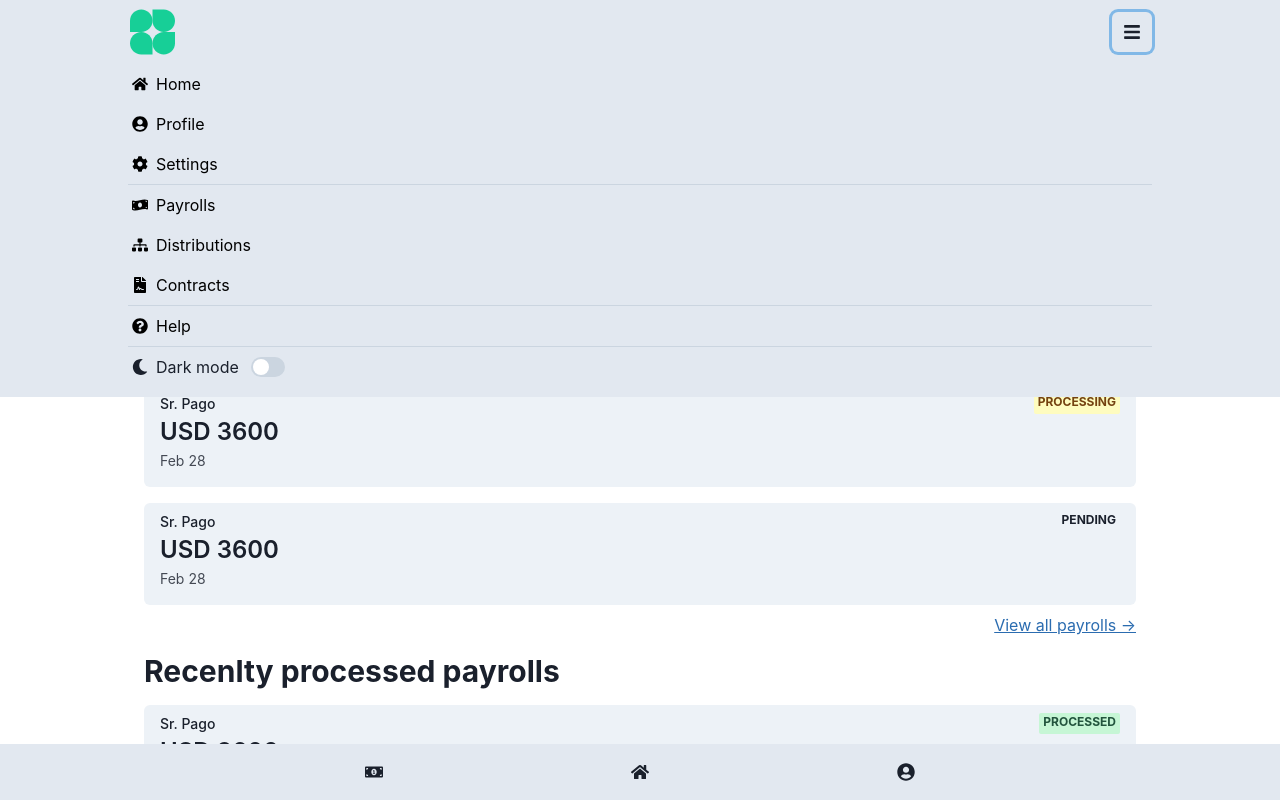
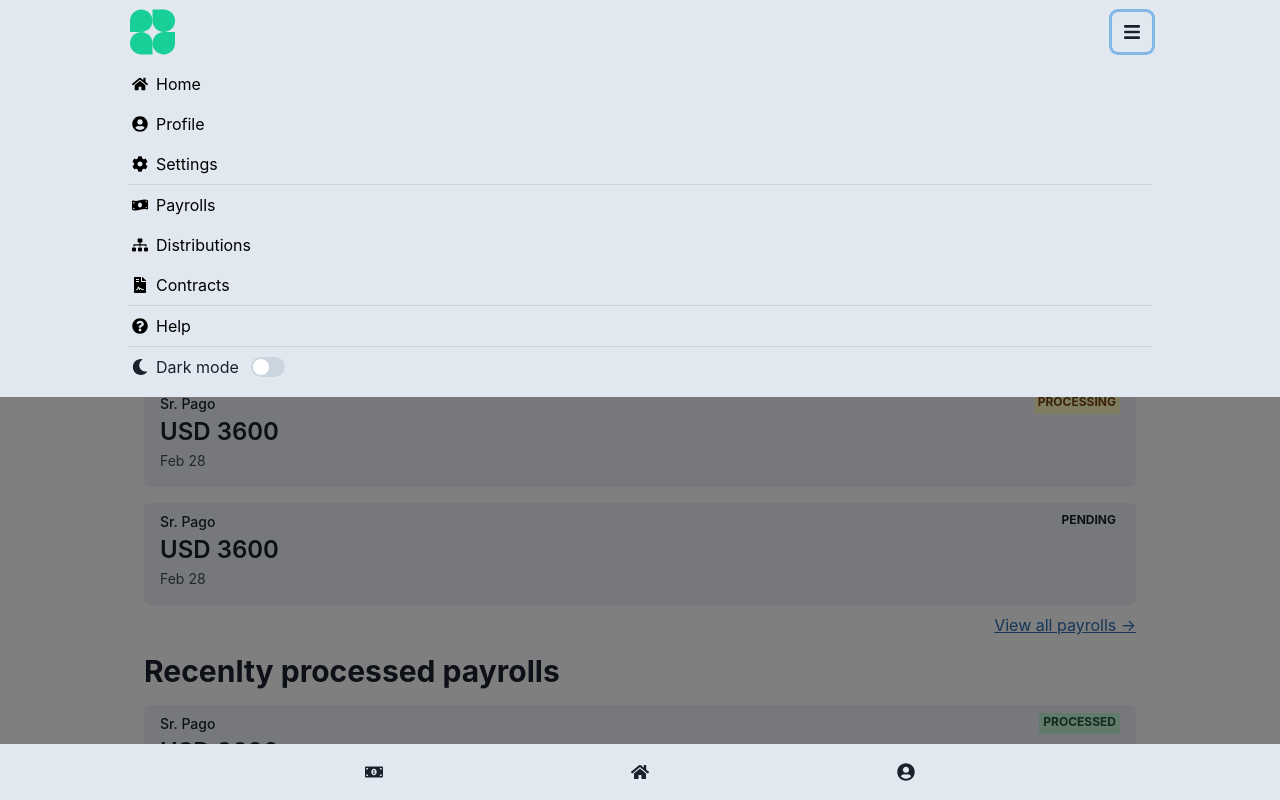
Before and after one commit to oncet/cryptowage, a React (Create React App) app: page / in a window 1280 px wide. Both pictures are taken after a click on the button "Menu button". Shown: the top 800 px of the page. Built offline with nearby package versions, Linux system fonts and the light colour scheme.

Commit message:
add menu backdrop

```diff
--- a/src/components/Header.tsx
+++ b/src/components/Header.tsx
@@ -7,26 +7,23 @@ import {
   IconButton,
   Image,
   Link,
+  Portal,
   useColorModeValue,
-  useOutsideClick,
 } from "@chakra-ui/react";
 import { FaBars } from "react-icons/fa";
+import { AnimatePresence, motion } from "framer-motion";
 
 import { Menu } from "./Menu";
 import logo from "../logo.svg";
+
+const AnimatedBox = motion(Box);
 
 export const Header = () => {
   const ref = useRef(null);
   const [isOpen, setIsOpen] = useState(false);
   const background = useColorModeValue("gray.200", "gray.900");
 
-  useOutsideClick({
-    ref,
-    handler: () => setIsOpen(false),
-  });
-
   const onClick = () => {
-    console.log("click!");
     setIsOpen(false);
   };
 
@@ -62,6 +59,27 @@ export const Header = () => {
         <Collapse in={isOpen} animateOpacity>
           <Menu onClick={onClick} />
         </Collapse>
+        <AnimatePresence>
+          {isOpen && (
+            <Portal>
+              <AnimatedBox
+                initial={{ opacity: 0 }}
+                animate={{ opacity: 0.5 }}
+                transition={{
+                  duration: 0.1,
+                }}
+                exit={{ opacity: 0 }}
+                position="absolute"
+                top="0"
+                bottom="0"
+                left="0"
+                right="0"
+                background="black"
+                onClick={onClick}
+              />
+            </Portal>
+          )}
+        </AnimatePresence>
       </Box>
     </Box>
   );
```
